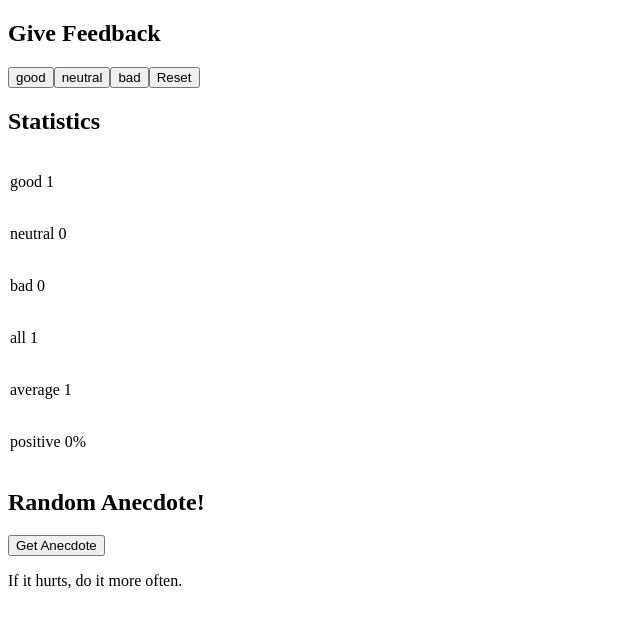
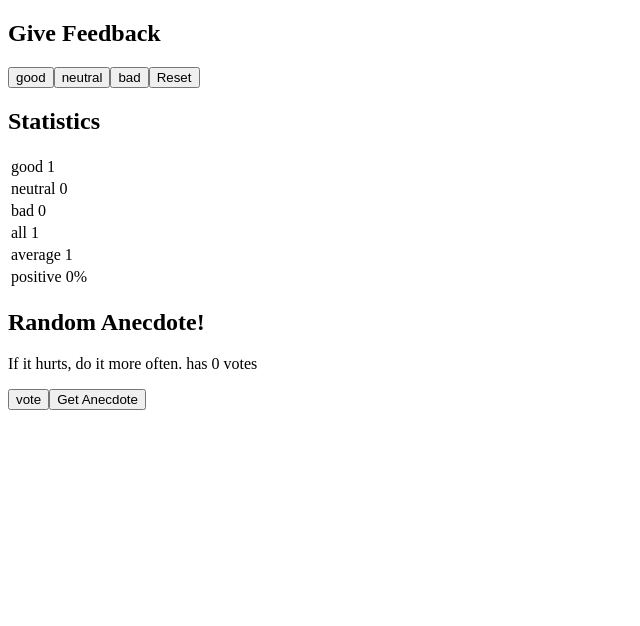
Before and after one commit to EmmanouilRichman/react-excercises-manny, a React (Vite) app in the folder lesson1/: page / in a window 1280 px wide. Both pictures are taken after a click on the button "good". Shown: the top 626 px of the page, without its empty margins (0-640 px from the left). Built offline with nearby package versions, Linux system fonts and the light colour scheme.

Commit message:
1.13 answer

```diff
--- a/lesson1/index.html
+++ b/lesson1/index.html
@@ -4,7 +4,7 @@
     <meta charset="UTF-8" />
     <link rel="icon" type="image/svg+xml" href="/vite.svg" />
     <meta name="viewport" content="width=device-width, initial-scale=1.0" />
-    <title>lesson1</title>
+    <title>Practice</title>
   </head>
   <body>
     <div id="root"></div>
--- a/lesson1/src/App.jsx
+++ b/lesson1/src/App.jsx
@@ -2,9 +2,7 @@ import { useState } from 'react'
 
 const StatisticsLine = ({text, value}) => {
   return (
-    <div>
-      <p>{text} {value}</p>
-    </div>
+      <td>{text} {value}</td>
   )
 
 }
@@ -13,22 +11,18 @@ const Statistics = ({good,neutral,bad,all}) => {
 
   if (all > 0){
     return(
-      <div>
-        <table>
+        <tbody>
           <tr><StatisticsLine text = 'good' value = {good}/></tr>
           <tr><StatisticsLine text = 'neutral' value = {neutral}/></tr>
           <tr><StatisticsLine text = 'bad' value = {bad}/></tr>
           <tr><StatisticsLine text = 'all' value = {all}/></tr>
-          <tr> <StatisticsLine text = 'average' value = { all > 0 ? (good - bad)/all  : 0 }/></tr>
+          <tr><StatisticsLine text = 'average' value = { all > 0 ? (good - bad)/all  : 0 }/></tr>
           <tr><StatisticsLine text = 'positive' value = {good > 1 ? (good / all) * 100 + '%' : 0 + '%'}/></tr>
-        </table>
-      </div>
+        </tbody>
     )
   }
   return(
-    <div>
-      <p>No feedback given!</p>
-    </div>
+    <tbody><tr><td>No feedback given!</td></tr></tbody>
   )
 }
 
@@ -49,6 +43,7 @@ const App = () => {
   const [bad, setBad] = useState(0)
   const [all, setAll] = useState(0)
   const [selected, setSelected] = useState(0)
+  const [votes, setVote] = useState(Array(8).fill(0))
 
   const handleGoodClick = () => {
     setGood(good + + 1)
@@ -73,9 +68,15 @@ const App = () => {
     setNeutral(0)
   }
 
+  const handleVotesClick = () => {
+      const copy = [...votes]
+      copy[selected] += 1
+      setVote(copy)
+      console.log(votes[selected])
+  }
+
   const getAnecdote = () => {
     let position = Math.floor(Math.random() * anecdotes.length - 0)
-    console.log(position)
     setSelected(position)
   }
 
@@ -87,13 +88,15 @@ const App = () => {
       <button onClick={handleBadClick}>bad </button>
       <button onClick={handleResetClick}>Reset </button>
 
-
       <h2>Statistics</h2>
-      <Statistics good={good} neutral={neutral} bad={bad} all={all}/>
+      <table>
+        <Statistics good={good} neutral={neutral} bad={bad} all={all}/>
+      </table>
 
       <h2>Random Anecdote!</h2>
+      <p>{anecdotes[selected]} has {votes[selected]} votes</p>
+      <button onClick={handleVotesClick}>vote</button>
       <button onClick={getAnecdote}>Get Anecdote</button>
-      <p>{anecdotes[selected]}</p>
     </div>
   )
 }
```
